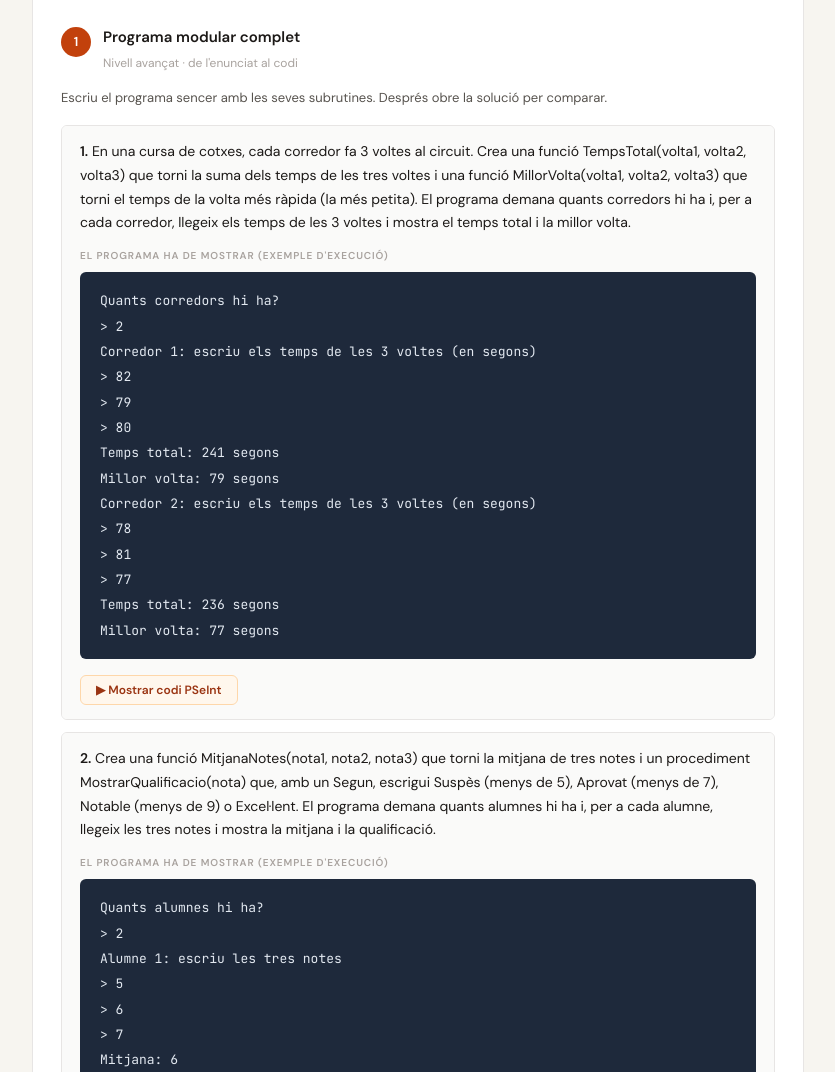
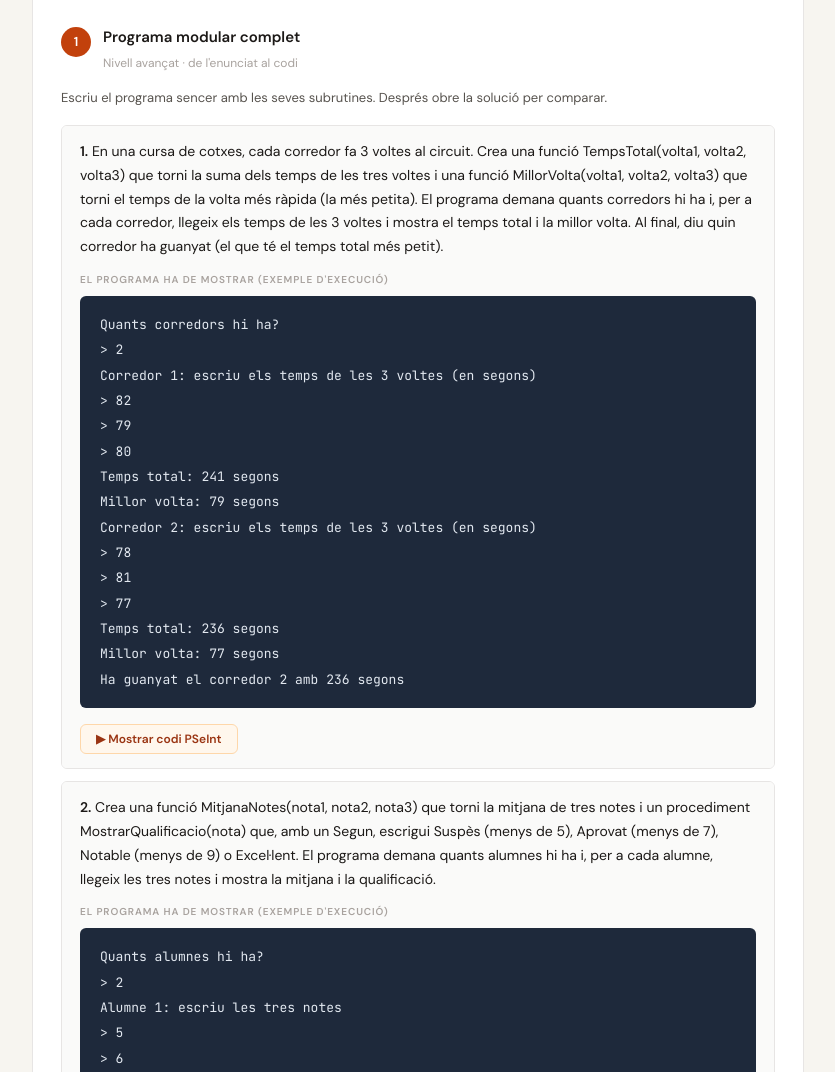
Before and after one commit to Josep-merce/MOPT, a plain HTML site: page public_html/a3-2-descomposicio-modular.html in a window 1280 px wide. Shown: the part 7191-8263 px from the top of the page, without its empty margins (222-1057 px from the left). Drawn offline with Linux system fonts and the light colour scheme.

Commit message:
A3.2: l'exercici de corredors de cotxes diu qui ha guanyat
Co-Authored-By: Claude Opus 5.5 <noreply@anthropic.com>
Claude-Session: https://claude.ai/code/session_01LDfjBUncJsYPoChp6paEb8

```diff
--- a/public_html/a3-2-descomposicio-modular.html
+++ b/public_html/a3-2-descomposicio-modular.html
@@ -504,10 +504,10 @@ function checkQ(grp,btn,i,choice){
 
 /* ── Exercici 4 ── */
 const E4 = [
-  { ctx:'En una cursa de cotxes, cada corredor fa 3 voltes al circuit. Crea una funció TempsTotal(volta1, volta2, volta3) que torni la suma dels temps de les tres voltes i una funció MillorVolta(volta1, volta2, volta3) que torni el temps de la volta més ràpida (la més petita). El programa demana quants corredors hi ha i, per a cada corredor, llegeix els temps de les 3 voltes i mostra el temps total i la millor volta.',
-    run:"Quants corredors hi ha?\n> 2\nCorredor 1: escriu els temps de les 3 voltes (en segons)\n> 82\n> 79\n> 80\nTemps total: 241 segons\nMillor volta: 79 segons\nCorredor 2: escriu els temps de les 3 voltes (en segons)\n> 78\n> 81\n> 77\nTemps total: 236 segons\nMillor volta: 77 segons",
-    code:"Funcion total <- TempsTotal(volta1, volta2, volta3)\n    Definir total Como Entero;\n    total <- volta1 + volta2 + volta3;\nFinFuncion\n\nFuncion millor <- MillorVolta(volta1, volta2, volta3)\n    Definir millor Como Entero;\n    millor <- volta1;\n    Si volta2 < millor Entonces\n        millor <- volta2;\n    FinSi\n    Si volta3 < millor Entonces\n        millor <- volta3;\n    FinSi\nFinFuncion\n\nProceso Cursa\n    Definir corredors, i, v1, v2, v3 Como Entero;\n    Escribir 'Quants corredors hi ha?';\n    Leer corredors;\n    Para i <- 1 Hasta corredors Hacer\n        Escribir 'Corredor ', i, ': escriu els temps de les 3 voltes (en segons)';\n        Leer v1;\n        Leer v2;\n        Leer v3;\n        Escribir 'Temps total: ', TempsTotal(v1, v2, v3), ' segons';\n        Escribir 'Millor volta: ', MillorVolta(v1, v2, v3), ' segons';\n    FinPara\nFinProceso",
-    exp:'Dues funcions, cadascuna amb una sola feina: TempsTotal suma i MillorVolta busca el mínim (comença suposant que la primera és la millor i la canvia si en troba una de més petita). Abans de muntar el bucle, valida-les per separat: TempsTotal(82, 79, 80) ha de tornar 241 i MillorVolta(82, 79, 80) ha de tornar 79. Després, el Para només les crida una vegada per corredor.' },
+  { ctx:'En una cursa de cotxes, cada corredor fa 3 voltes al circuit. Crea una funció TempsTotal(volta1, volta2, volta3) que torni la suma dels temps de les tres voltes i una funció MillorVolta(volta1, volta2, volta3) que torni el temps de la volta més ràpida (la més petita). El programa demana quants corredors hi ha i, per a cada corredor, llegeix els temps de les 3 voltes i mostra el temps total i la millor volta. Al final, diu quin corredor ha guanyat (el que té el temps total més petit).',
+    run:"Quants corredors hi ha?\n> 2\nCorredor 1: escriu els temps de les 3 voltes (en segons)\n> 82\n> 79\n> 80\nTemps total: 241 segons\nMillor volta: 79 segons\nCorredor 2: escriu els temps de les 3 voltes (en segons)\n> 78\n> 81\n> 77\nTemps total: 236 segons\nMillor volta: 77 segons\nHa guanyat el corredor 2 amb 236 segons",
+    code:"Funcion total <- TempsTotal(volta1, volta2, volta3)\n    Definir total Como Entero;\n    total <- volta1 + volta2 + volta3;\nFinFuncion\n\nFuncion millor <- MillorVolta(volta1, volta2, volta3)\n    Definir millor Como Entero;\n    millor <- volta1;\n    Si volta2 < millor Entonces\n        millor <- volta2;\n    FinSi\n    Si volta3 < millor Entonces\n        millor <- volta3;\n    FinSi\nFinFuncion\n\nProceso Cursa\n    Definir corredors, i, v1, v2, v3, total, millorTemps, guanyador Como Entero;\n    Escribir 'Quants corredors hi ha?';\n    Leer corredors;\n    millorTemps <- 0;\n    guanyador <- 0;\n    Para i <- 1 Hasta corredors Hacer\n        Escribir 'Corredor ', i, ': escriu els temps de les 3 voltes (en segons)';\n        Leer v1;\n        Leer v2;\n        Leer v3;\n        total <- TempsTotal(v1, v2, v3);\n        Escribir 'Temps total: ', total, ' segons';\n        Escribir 'Millor volta: ', MillorVolta(v1, v2, v3), ' segons';\n        // el primer corredor és el guanyador provisional\n        Si i = 1 O total < millorTemps Entonces\n            millorTemps <- total;\n            guanyador <- i;\n        FinSi\n    FinPara\n    Escribir 'Ha guanyat el corredor ', guanyador, ' amb ', millorTemps, ' segons';\nFinProceso",
+    exp:'Dues funcions, cadascuna amb una sola feina: TempsTotal suma i MillorVolta busca el mínim (comença suposant que la primera és la millor i la canvia si en troba una de més petita). Abans de muntar el bucle, valida-les per separat: TempsTotal(82, 79, 80) ha de tornar 241 i MillorVolta(82, 79, 80) ha de tornar 79. Per saber qui guanya, el programa fa la mateixa idea que MillorVolta però amb els temps totals: el primer corredor és el guanyador provisional i, si després n\'arriba un amb menys temps, passa a ser ell. Guardem el temps total en una variable perquè el fem servir dues vegades (per mostrar-lo i per comparar-lo).' },
   { ctx:'Crea una funció MitjanaNotes(nota1, nota2, nota3) que torni la mitjana de tres notes i un procediment MostrarQualificacio(nota) que, amb un Segun, escrigui Suspès (menys de 5), Aprovat (menys de 7), Notable (menys de 9) o Excel·lent. El programa demana quants alumnes hi ha i, per a cada alumne, llegeix les tres notes i mostra la mitjana i la qualificació.',
     run:"Quants alumnes hi ha?\n> 2\nAlumne 1: escriu les tres notes\n> 5\n> 6\n> 7\nMitjana: 6\nAprovat\nAlumne 2: escriu les tres notes\n> 9\n> 8\n> 10\nMitjana: 9\nExcel·lent",
     code:"Funcion mitjana <- MitjanaNotes(nota1, nota2, nota3)\n    Definir mitjana Como Real;\n    mitjana <- (nota1 + nota2 + nota3) / 3;\nFinFuncion\n\nFuncion MostrarQualificacio(nota)\n    // trunc treu els decimals: 6.5 passa a ser 6\n    Segun trunc(nota) Hacer\n        0, 1, 2, 3, 4:\n            Escribir 'Suspès';\n        5, 6:\n            Escribir 'Aprovat';\n        7, 8:\n            Escribir 'Notable';\n        9, 10:\n            Escribir 'Excel·lent';\n        De Otro Modo:\n            Escribir 'Nota no vàlida';\n    FinSegun\nFinFuncion\n\nProceso Butlleti\n    Definir alumnes, i Como Entero;\n    Definir nota1, nota2, nota3, mitjana Como Real;\n    Escribir 'Quants alumnes hi ha?';\n    Leer alumnes;\n    Para i <- 1 Hasta alumnes Hacer\n        Escribir 'Alumne ', i, ': escriu les tres notes';\n        Leer nota1;\n        Leer nota2;\n        Leer nota3;\n        mitjana <- MitjanaNotes(nota1, nota2, nota3);\n        Escribir 'Mitjana: ', mitjana;\n        MostrarQualificacio(mitjana);\n    FinPara\nFinProceso",
```
